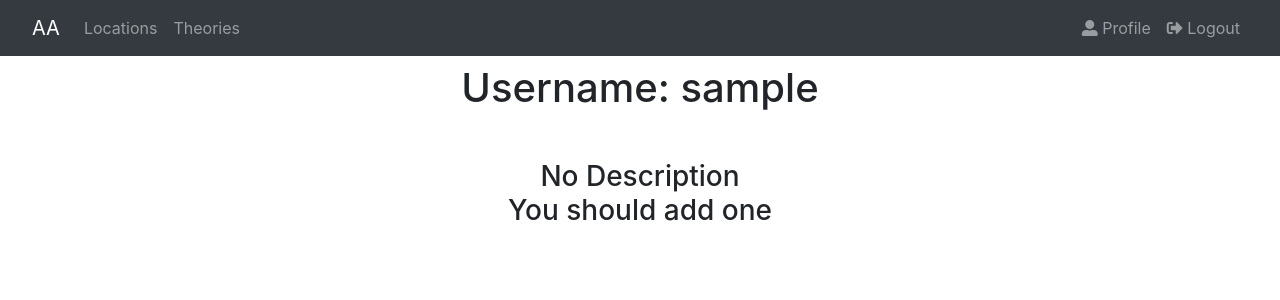
After one commit to BobbyGifford/AncientArchitectureDjango, a Django app: page /accounts/profile in a window 1280 px wide. The commit adds this page. Shown: the top 300 px of the page. Run offline with Django 3.2, Linux system fonts and the light colour scheme; the visitor is signed in with stand-in values (Sample User, id 1); some libraries are stand-ins or nearby versions.

Commit message:
Adding profile data.

```diff
--- a/accounts/urls.py
+++ b/accounts/urls.py
@@ -4,6 +4,7 @@ from . import views
 
 urlpatterns = [
     path('register', views.register, name='register'),
+    path('profile', views.profile, name='profile'),
     path('login', views.login, name='login'),
     path('logout', views.logout, name='logout'),
 ]
--- a/accounts/views.py
+++ b/accounts/views.py
@@ -1,8 +1,10 @@
-from django.shortcuts import render
+from django.core.exceptions import ObjectDoesNotExist
+from django.shortcuts import render, get_object_or_404
 
 from django.shortcuts import render, redirect
 from django.contrib import messages, auth
 from django.contrib.auth.models import User
+from .models import Profile
 
 
 def register(request):
@@ -27,8 +29,11 @@ def register(request):
                 else:
                     user = User.objects.create_user(username=username, password=password, email=email,
                                                     first_name=first_name, last_name=last_name)
+                    user_profile = Profile(user=user)
 
                     user.save()
+                    user_profile.save()
+
                     messages.success(request, "Registered")
                     return redirect('login')
         else:
@@ -36,6 +41,13 @@ def register(request):
             return redirect('register')
     else:
         return render(request, 'accounts/register.html')
+
+
+def profile(request):
+    context = {
+        'profile': Profile(user=request.user)
+    }
+    return render(request, 'accounts/profile.html', context)
 
 
 def login(request):
--- /dev/null
+++ b/templates/accounts/profile.html
@@ -0,0 +1,16 @@
+{% extends 'base.html' %}
+
+{% block content %}
+    <div class="container">
+        {% if user.is_authenticated %}
+            <div class="text-center mt-2">
+                <h1>Username: {{ user.username }}</h1>
+                {% if profile.description %}
+                    <h1>{{ profile.description }}</h1>
+                {% else %}
+                    <h3 class="mt-5">No Description <br/> You should add one</h3>
+                {% endif %}
+            </div>
+        {% endif %}
+    </div>
+{% endblock %}
--- a/templates/partials/_navbar.html
+++ b/templates/partials/_navbar.html
@@ -1,7 +1,7 @@
 {% load static %}
 
 <nav class="navbar navbar-expand-lg navbar-dark bg-dark">
-    <a class="navbar-brand" href="{% url 'index' %}">Navbar</a>
+    <a class="navbar-brand ml-3" href="{% url 'index' %}">AA</a>
     <button class="navbar-toggler" type="button" data-toggle="collapse" data-target="#navbarNav"
             aria-controls="navbarNav" aria-expanded="false" aria-label="Toggle navigation">
         <span class="navbar-toggler-icon"></span>
@@ -18,6 +18,10 @@
 
         {% if user.is_authenticated %}
             <ul class="navbar-nav ml-auto">
+                <li class="nav-item">
+                    <a class="nav-link" href="{% url 'profile' %}"><i class="fas fa-user-alt"></i> Profile</a>
+                </li>
+
                 <li class="nav-item mr-3">
                     <a class="nav-link" href="javascript:{document.getElementById('logout').submit()}">
                         <i class="fas fa-sign-out-alt"></i> Logout</a>
```
Also changed, not shown: templates/accounts/create_profile.html (added, +9 -0 lines).
